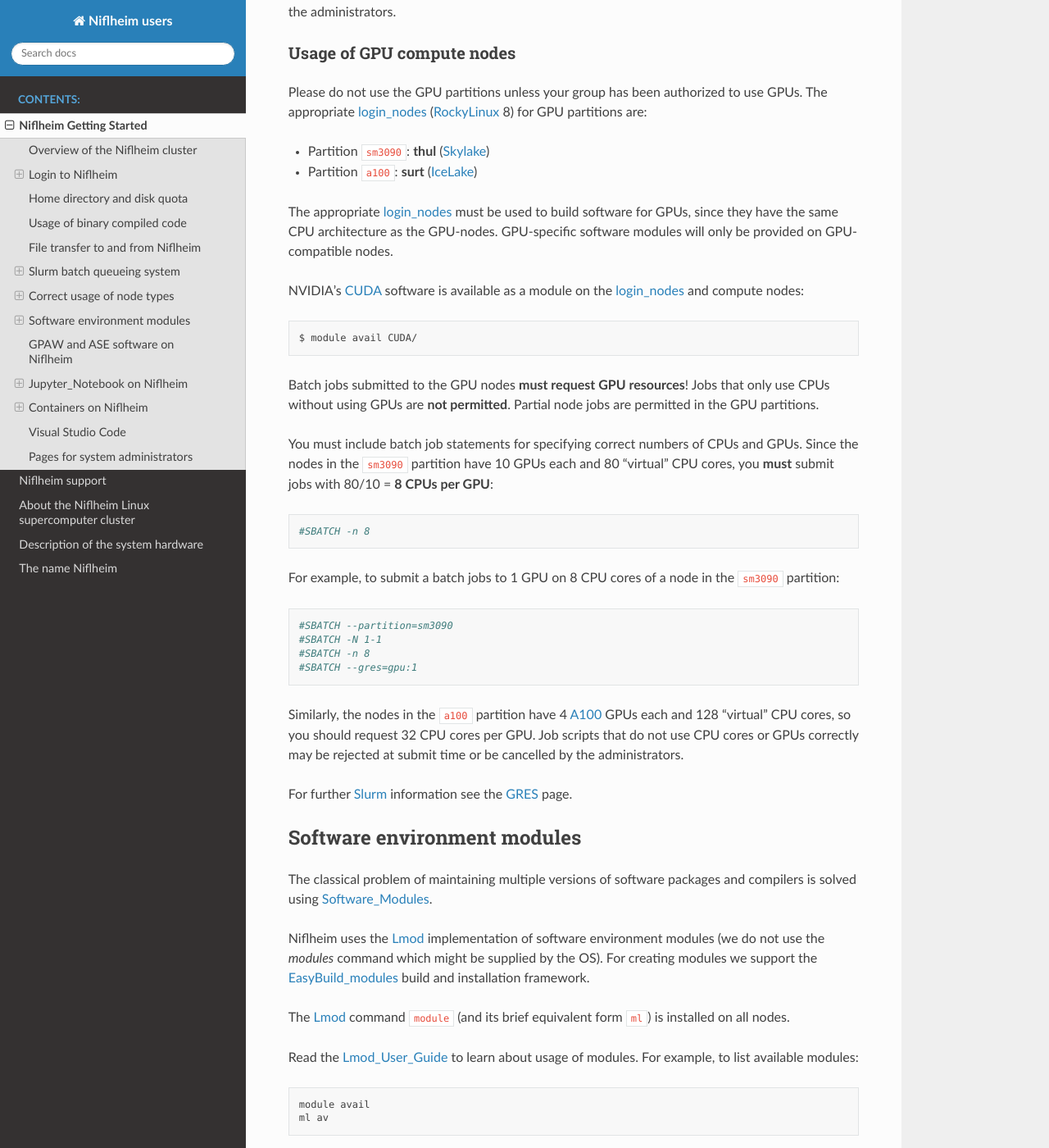
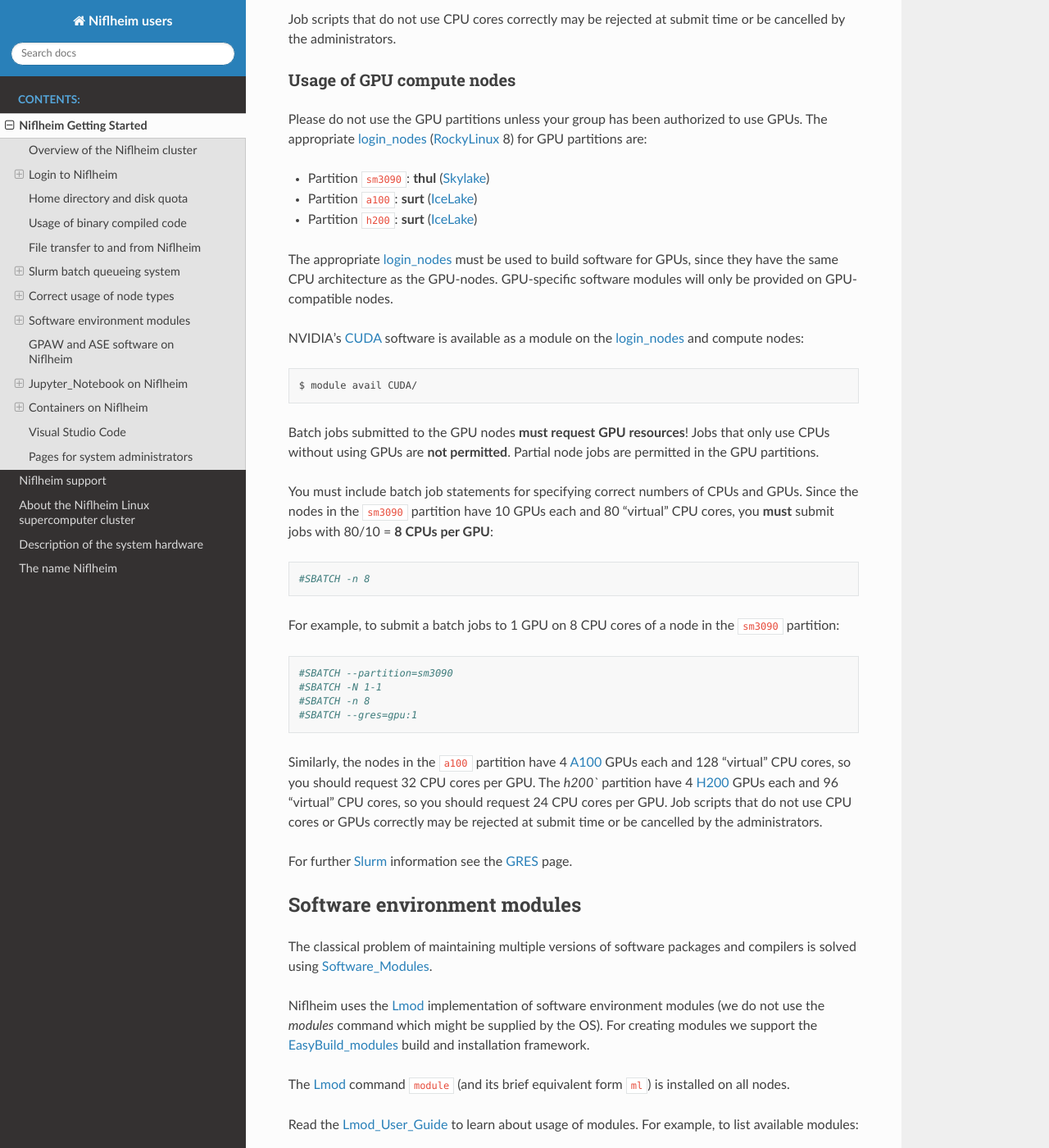
Before and after one commit to OleHolmNielsen/Niflheim_users, a Sphinx documentation site: the page built from docs/Niflheim_Getting_Started.rst, in a window 1280 px wide and 1400 px high, scrolled down 12950 px. Shown: the whole window at 82% size. Built offline with Sphinx 7.4.7 and the Read the Docs theme 3.1.0, drawn with Linux system fonts in a browser that asks for light colours; some of the changed text lies outside the part shown.

Commit message:
Added new H200 partition information

```diff
--- a/docs/Niflheim_Getting_Started.rst
+++ b/docs/Niflheim_Getting_Started.rst
@@ -57,7 +57,7 @@
 
 * ``surt.fysik.dtu.dk``:
 
-  * Login node for partitions ``xeon56``, ``xeon32_4096``, and ``a100`` (RockyLinux_ 8 OS).
+  * Login node for partitions ``xeon56``, ``xeon32_4096``, ``a100``, and ``h200`` (RockyLinux_ 8 OS).
   * Please build all applications for xeon56 with the latest Intel MKL_ math library (see `Software environment modules`_ below)!
   * 56 CPU cores (Intel Xeon Gold 6348 CPU @ 2.60GHz IceLake_ with AVX512_ vector instructions), 512 GB of RAM.
   * Refer to this as CPU_ARCH= **icelake**.
@@ -90,6 +90,7 @@
 .. _Genoa: https://en.wikichip.org/wiki/amd/cores/genoa
 .. _NVLink: https://en.wikipedia.org/wiki/NVLink
 .. _A100: https://www.nvidia.com/en-us/data-center/a100/
+.. _H200: https://www.nvidia.com/en-us/data-center/h200/
 
 SSH setup
 ---------
@@ -326,6 +327,13 @@
     - 1.7 TB
     - surt
     - RockyLinux_ 8
+  * - h200
+    - IceLake_ + 4* H200_ NVLink_ GPUs
+    - 96 (12*4 with HT)
+    - 512 GB
+    - 800 GB
+    - surt
+    - RockyLinux_ 8
 
 **Please notice** the following points:
 
@@ -340,9 +348,9 @@
 
 * Partial node usage, including single-core jobs, are permitted in the ``xeon24`` partition by submitting to 1 and up to 23 cores of a 24-core node.
 
-* Partial node jobs are also permitted in the partitions ``xeon32_4096`` (**BIG memory**) as well as the GPU partitions ``sm3090`` and ``a100``.
+* Partial node jobs are also permitted in the partitions ``xeon32_4096`` (**BIG memory**) as well as the GPU partitions ``sm3090``, ``a100``, and ``h200``.
 
-* Please do not use the GPU partitions ``a100`` or ``sm3090`` unless your group has been authorized to use GPUs.
+* Please do not use the GPU partitions ``a100``, ``h200``, or ``sm3090`` unless your group has been authorized to use GPUs.
 
 * The RAM memory is slightly less than the physical RAM due to operating system overheads.
 
@@ -664,6 +672,7 @@
 
 * Partition ``sm3090``: **thul** (Skylake_)
 * Partition ``a100``: **surt** (IceLake_)
+* Partition ``h200``: **surt** (IceLake_)
 
 The appropriate login_nodes_ must be used to build software for GPUs, since they have the same CPU architecture as the GPU-nodes.
 GPU-specific software modules will only be provided on GPU-compatible nodes.
@@ -691,6 +700,8 @@
 
 Similarly, the nodes in the ``a100`` partition have 4 A100_ GPUs each and 128 "virtual" CPU cores,
 so you should request 32 CPU cores per GPU.
+The `h200`` partition have 4 H200_ GPUs each and 96 "virtual" CPU cores,
+so you should request 24 CPU cores per GPU.
 Job scripts that do not use CPU cores or GPUs correctly may be rejected at submit time or be cancelled by the administrators.
 
 For further Slurm_ information see the GRES_ page.
```
